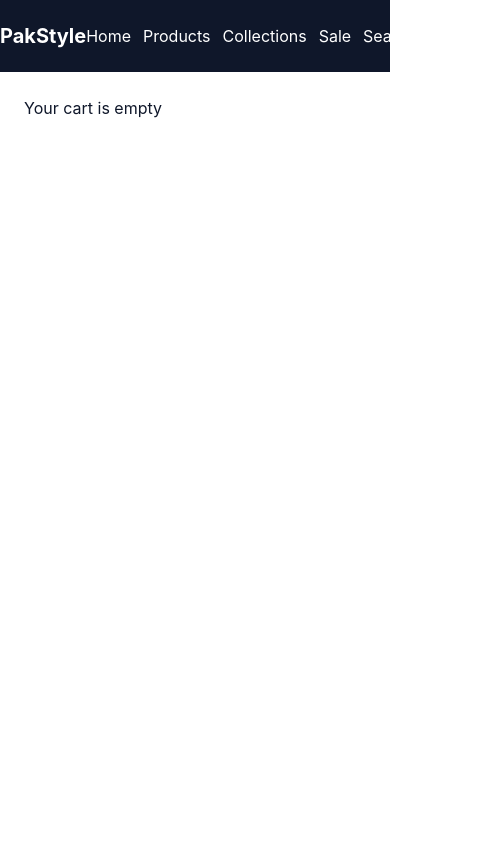
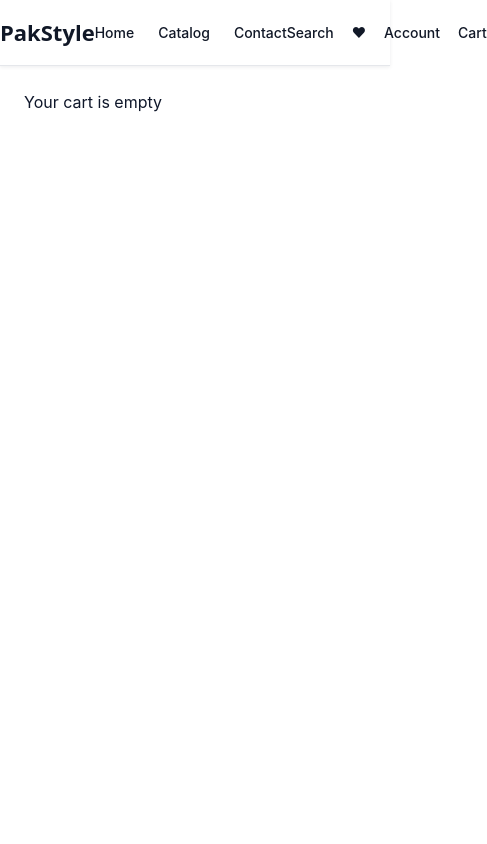
Before and after one commit to abeerdeveloper/pakstyle-shopify, a Next.js app in the folder headless-store/: page /cart in a window 390 px wide. Shown: the top 844 px of the page, 487 px wide, since content can reach past the window. Built offline with nearby package versions, Linux system fonts and the light colour scheme.

Commit message:
fix: header redesign, collections fallback, footer credit

```diff
--- a/headless-store/app/collections/[handle]/page.jsx
+++ b/headless-store/app/collections/[handle]/page.jsx
@@ -1,19 +1,39 @@
+import Link from 'next/link';
 import { shopifyFetch } from '../../../lib/shopify';
-import { getCollectionByHandle } from '../../../lib/queries';
+import { getCollectionByHandle, getProducts } from '../../../lib/queries';
 import ProductGrid from '../../../components/ProductGrid';
 
 export default async function CollectionPage({ params }){
   const handle = params.handle;
   const res = await shopifyFetch({ query: getCollectionByHandle, variables: { handle, first: 24 } });
   const collection = res?.data?.collection || null;
-  const products = collection?.products?.edges?.map(e=>e.node) || [];
 
-  if (!collection) return <div className="container">Collection not found</div>;
+  let title = 'All Products';
+  let description = 'Showing the current product catalog for the store.';
+  let products = [];
+  let fallback = false;
+
+  if (collection) {
+    title = collection.title;
+    description = collection.description;
+    products = collection.products?.edges?.map(e => e.node) || [];
+  } else {
+    fallback = true;
+    const allRes = await shopifyFetch({ query: getProducts, variables: { first: 24 } });
+    products = allRes?.data?.products?.edges?.map(e => e.node) || [];
+  }
 
   return (
     <div className="container">
-      <h1 className="text-3xl font-semibold">{collection.title}</h1>
-      <p className="text-gray-600 mt-2">{collection.description}</p>
+      <div className="mb-6">
+        <h1 className="text-3xl font-semibold">{title}</h1>
+        <p className="text-gray-600 mt-2">{description}</p>
+        {fallback && (
+          <div className="mt-4 rounded-lg border border-yellow-200 bg-yellow-50 p-4 text-sm text-yellow-900">
+            This collection is not available yet, so you&apos;re seeing all products instead. <Link href="/" className="font-semibold text-orange-600 hover:text-orange-700">Back to home</Link>
+          </div>
+        )}
+      </div>
       <section className="mt-6">
         <ProductGrid products={products} />
       </section>
--- a/headless-store/app/page.jsx
+++ b/headless-store/app/page.jsx
@@ -3,7 +3,8 @@ import { getProducts } from '../lib/queries';
 import ProductGrid from '../components/ProductGrid';
 
 export default async function HomePage(){
-  const res = await shopifyFetch({ query: getProducts, variables: { first: 8 } });
+  // The current storefront is using Shopify's default test catalog data until real clothing products are added.
+  const res = await shopifyFetch({ query: getProducts, variables: { first: 4 } });
   const products = res?.data?.products?.edges?.map(e=>e.node) || [];
 
   return (
@@ -14,7 +15,12 @@ export default async function HomePage(){
       </section>
 
       <section>
-        <h2 className="text-2xl font-semibold mb-4">Featured Products</h2>
+        <div className="mb-4 flex flex-col gap-3 sm:flex-row sm:items-end sm:justify-between">
+          <div>
+            <h2 className="text-2xl font-semibold">Featured Products</h2>
+            <p className="text-sm text-gray-500 mt-2">Showing the first four items from Shopify's default test catalog. Real apparel products will replace this inventory soon.</p>
+          </div>
+        </div>
         <ProductGrid products={products} />
       </section>
 
--- a/headless-store/components/Footer.jsx
+++ b/headless-store/components/Footer.jsx
@@ -17,6 +17,9 @@ export default function Footer(){
       </div>
       <div className="container" style={{borderTop:'1px solid rgba(255,255,255,0.05)',marginTop:18,paddingTop:12}}>
         © {new Date().getFullYear()} PakStyle
+        <div style={{marginTop:8,fontSize:12,color:'rgba(255,255,255,0.72)',textAlign:'center'}}>
+          Built with ❤️ by <a href="https://github.com/abeerdeveloper" style={{color:'#fff',textDecoration:'underline'}}>Abeer Dev</a>
+        </div>
       </div>
     </footer>
   );
--- a/headless-store/components/Header.jsx
+++ b/headless-store/components/Header.jsx
@@ -1,23 +1,34 @@
 'use client';
 import Link from 'next/link';
-import { useContext } from 'react';
+import { useContext, useState } from 'react';
 import { CartContext } from '../context/CartContext';
 
 export default function Header(){
   const { itemCount } = useContext(CartContext);
+  const [searchOpen, setSearchOpen] = useState(false);
 
   return (
-    <header style={{background:'#0F172A',color:'#fff'}}>
-      <div className="container" style={{display:'flex',alignItems:'center',justifyContent:'space-between',padding:'12px 0'}}>
-        <div style={{fontWeight:700,fontSize:20}}>PakStyle</div>
-        <nav style={{display:'flex',gap:12,alignItems:'center'}}>
-          <Link href="/" style={{color:'#fff'}}>Home</Link>
-          <Link href="/products" style={{color:'#fff'}}>Products</Link>
-          <Link href="/collections/new" style={{color:'#fff'}}>Collections</Link>
-          <Link href="/sale" style={{color:'#fff'}}>Sale</Link>
-          <Link href="/search" style={{color:'#fff'}}>Search</Link>
-          <Link href="/cart" style={{color:'#fff'}}>Cart ({itemCount || 0})</Link>
+    <header style={{background:'#FFFFFF', borderBottom:'1px solid #E5E7EB', boxShadow:'0 1px 4px rgba(15, 23, 42, 0.08)'}}>
+      <div className="container" style={{display:'flex',alignItems:'center',justifyContent:'space-between',padding:'16px 0'}}>
+        <Link href="/" style={{fontWeight:700,fontSize:22,color:'#111827',fontFamily:'Poppins, system-ui, sans-serif',textDecoration:'none'}}>PakStyle</Link>
+
+        <nav style={{display:'flex',gap:24,alignItems:'center',color:'#111827',fontSize:14,fontWeight:500}}>
+          <Link href="/" style={{color:'#111827',textDecoration:'none'}}>Home</Link>
+          <Link href="/products" style={{color:'#111827',textDecoration:'none'}}>Catalog</Link>
+          <Link href="/contact" style={{color:'#111827',textDecoration:'none'}}>Contact</Link>
         </nav>
+
+        <div style={{display:'flex',gap:18,alignItems:'center',color:'#111827',fontSize:14,fontWeight:500}}>
+          <button onClick={() => setSearchOpen(!searchOpen)} style={{background:'none',border:'none',color:'#111827',cursor:'pointer'}}>Search</button>
+          <Link href="/wishlist" style={{color:'#111827',textDecoration:'none'}}>♥</Link>
+          <Link href="/account" style={{color:'#111827',textDecoration:'none'}}>Account</Link>
+          <Link href="/cart" style={{position:'relative',color:'#111827',textDecoration:'none',fontWeight:500}}>
+            Cart
+            {itemCount > 0 && (
+              <span style={{position:'absolute',top:-8,right:-18,height:18,width:18,borderRadius:9999,background:'#111827',color:'#FFFFFF',fontSize:10,display:'flex',alignItems:'center',justifyContent:'center'}}>{itemCount}</span>
+            )}
+          </Link>
+        </div>
       </div>
     </header>
   );
```
